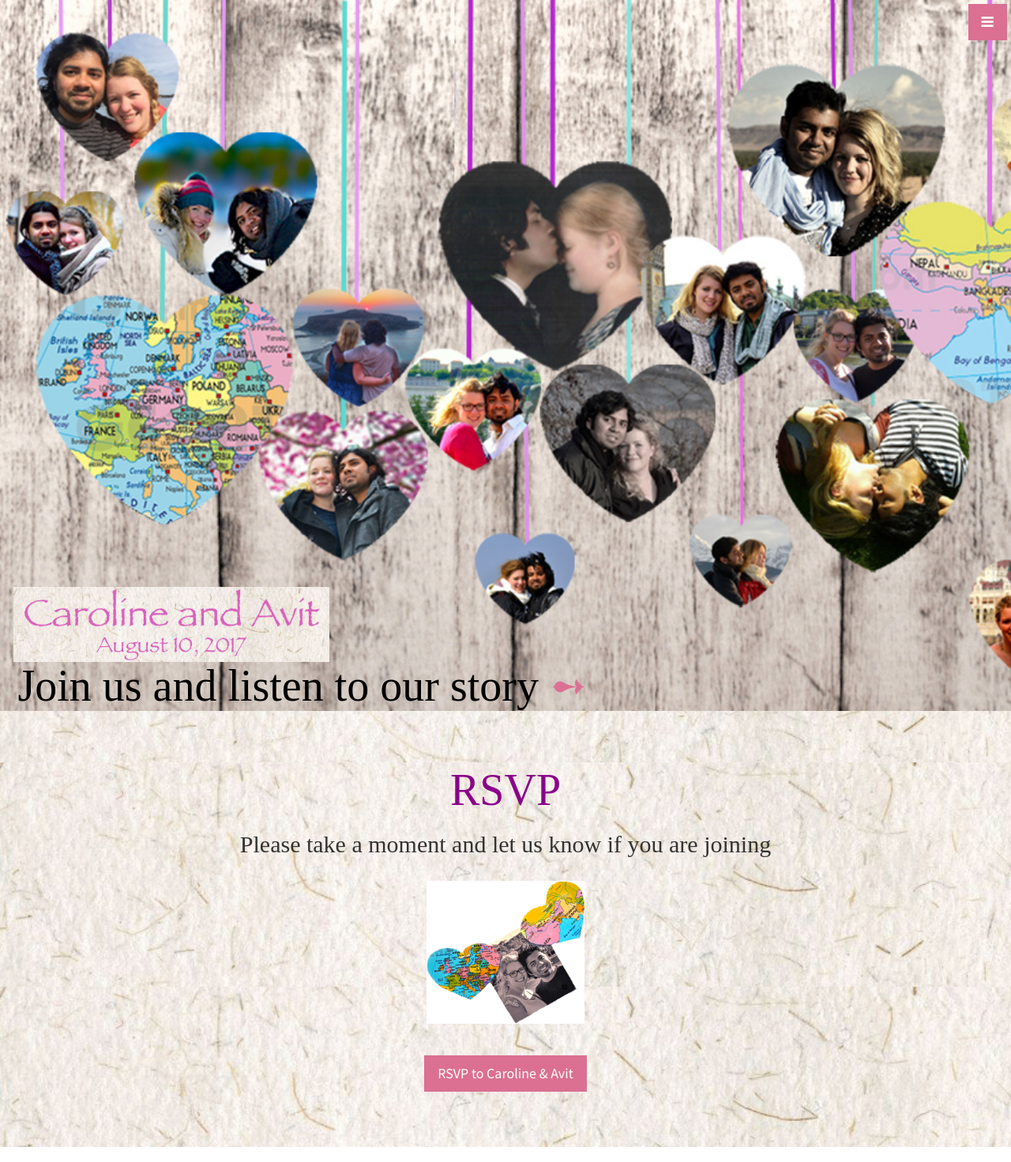
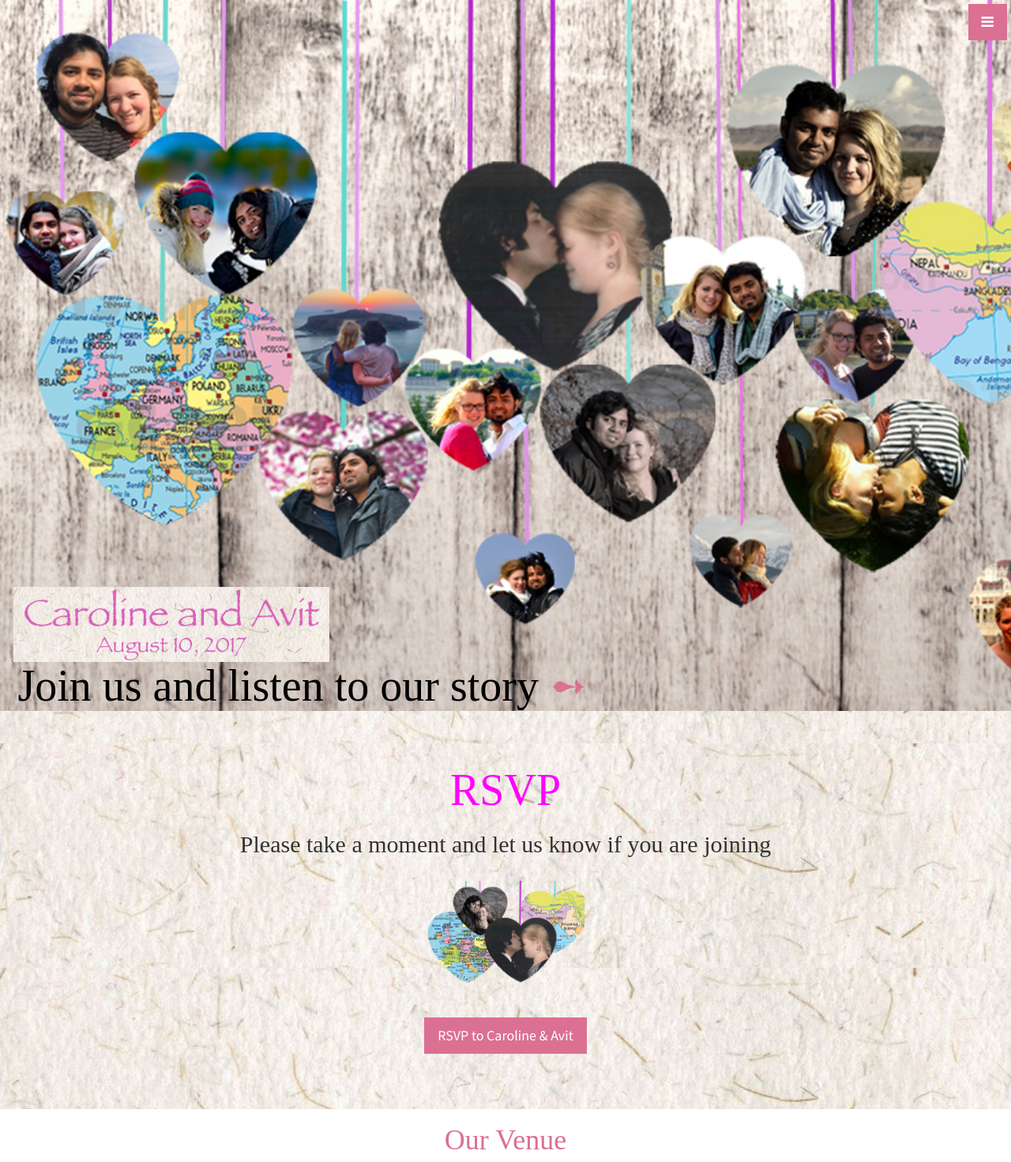
Before and after one commit to MonchiLin/carowedavit.github.io, a Jekyll site: the page built from index.html, in a window 1280 px wide. Shown: the top 1471 px of the page at 79% size. Built offline with Jekyll 4.4.1, drawn with Linux system fonts in a browser that asks for light colours.

Commit message:
rsvp updated

```diff
--- a/_includes/rsvp.html
+++ b/_includes/rsvp.html
@@ -2,10 +2,10 @@
   <div class="container">
     <div class="row">
       <div class="col-lg-12 text-center">
-      <h1 style="font-family: Papyrus; font-size: 4em; color: #8B008B;">RSVP</h1>
-        <h2 style="font-family: Snell Roundhand;">Please take a moment and let us know if you are joining</h2>
+      <h1 style="font-family: Papyrus; font-size: 4em; color: #FF00FF;">RSVP</h1>
+        <h2 style="font-family: Papyrus;">Please take a moment and let us know if you are joining</h2>
         <br>
-        <p class="lead"><img src="img/rsvp_pic.jpg" alt="rsvp pic" style="width:200px;"></p>
+        <p class="lead"><img src="img/rsvp_pic.png" alt="rsvp pic" style="width:200px;"></p>
         <br>
          <p class="lead"><a href="https://goo.gl/forms/iEj8wnxN023Kj9OZ2" target="_blank" class="btn btn-dark btn-lg">RSVP to Caroline & Avit</a></p>
       </div>
```
Also changed, not shown: img/rsvp_pic.png (added).
